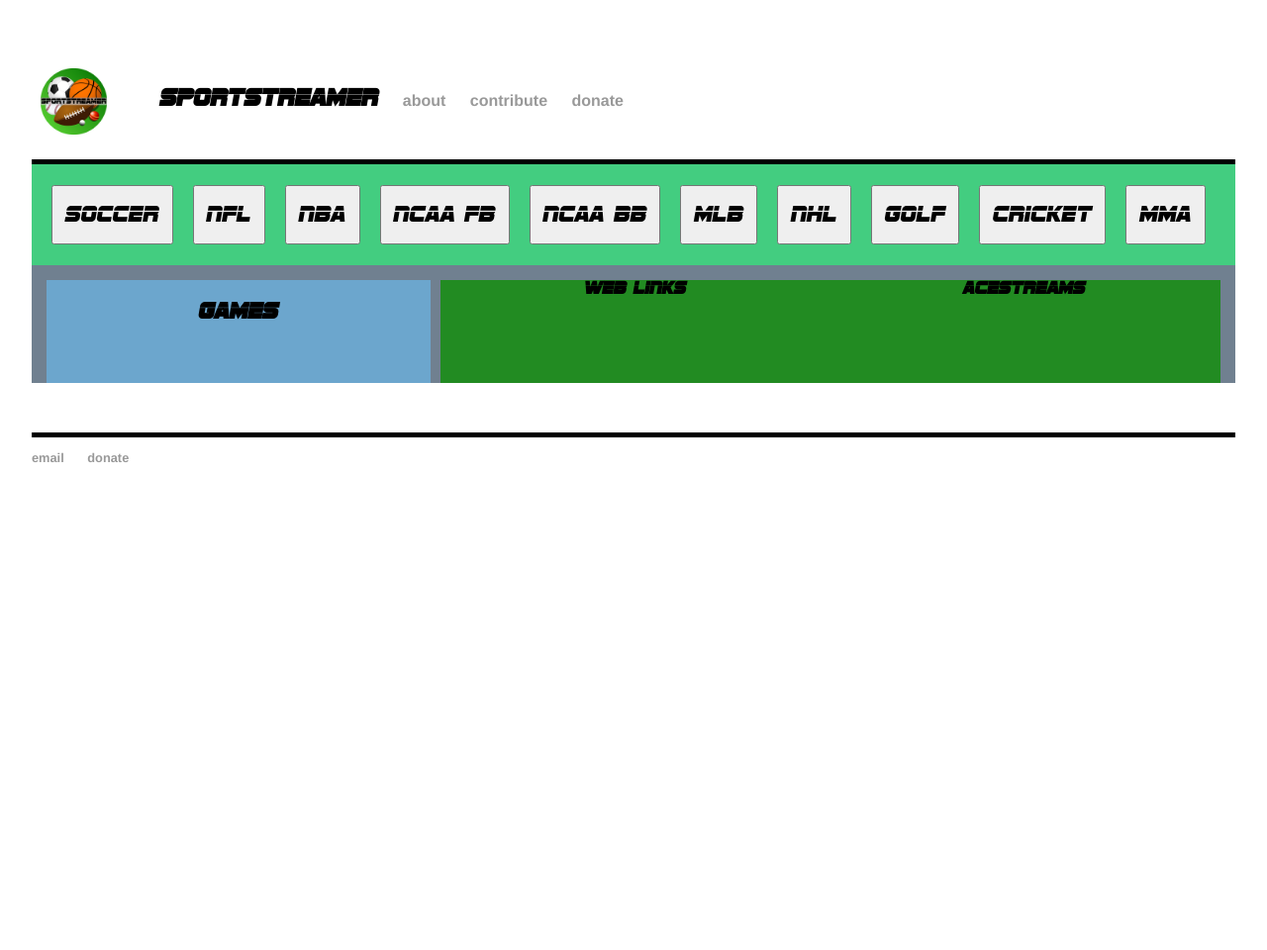
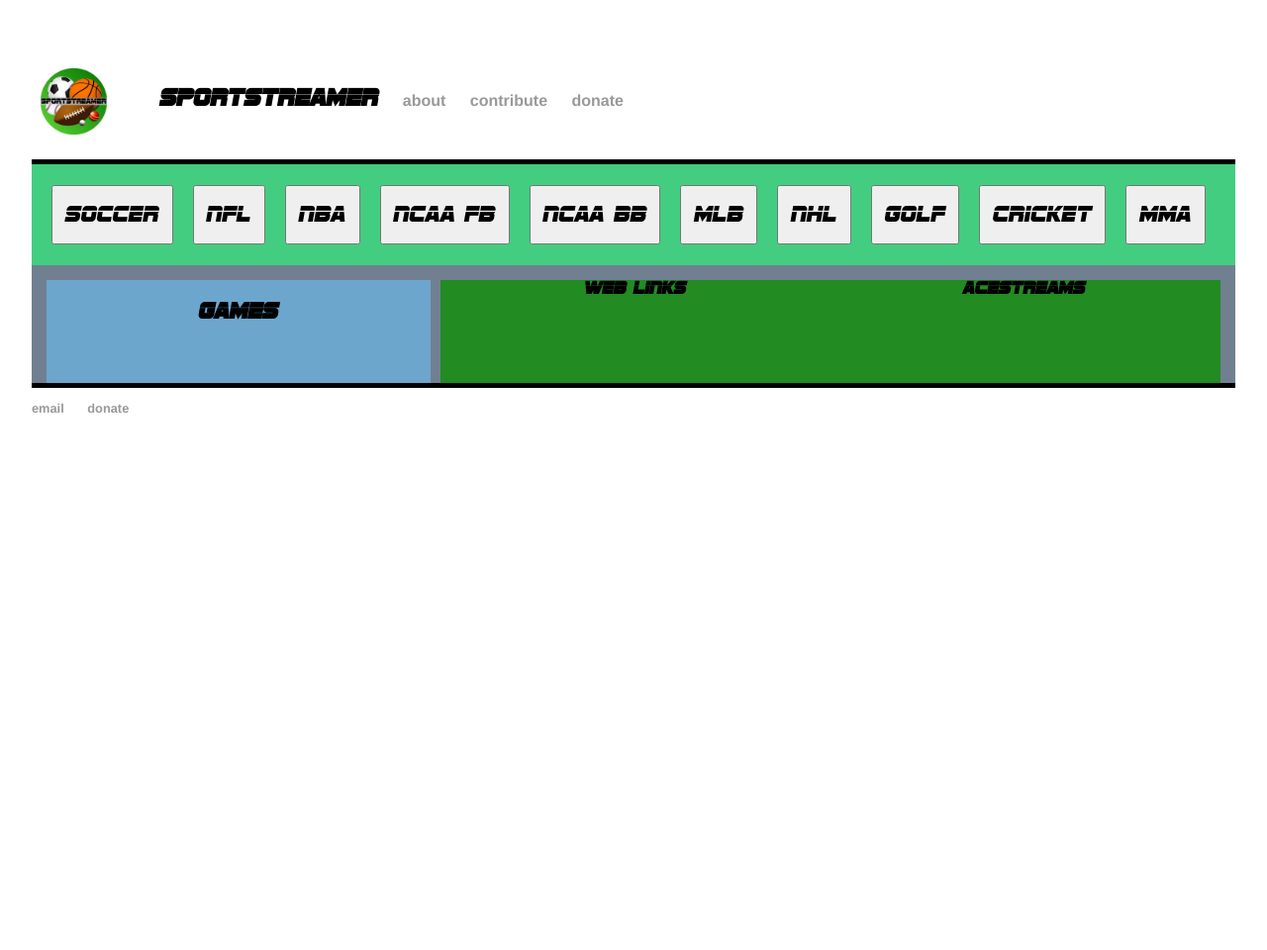
Before and after one commit to DavidNester/DavidNester.github.io, a Jekyll site: the page built from sportstreamer/index.html, in a window 1280 px wide. Shown: the whole page at 99% size. Built offline with Jekyll 4.4.1, drawn with Linux system fonts in a browser that asks for light colours.

Commit message:
Update css/sportstreamer.css

```diff
--- a/css/sportstreamer.css
+++ b/css/sportstreamer.css
@@ -36,8 +36,6 @@
 footer {
     border-top: 5px solid #000000;
     font-size: .8em;
-    margin: 50px 0 0 0;
-
 }
 
 ul.posts {
@@ -61,6 +59,7 @@
 }
 #topmenu {
 	border-bottom: 5px solid #000000;
+	postition: fixed;
 }
 button:hover {
 	color:#fff!important;
```
